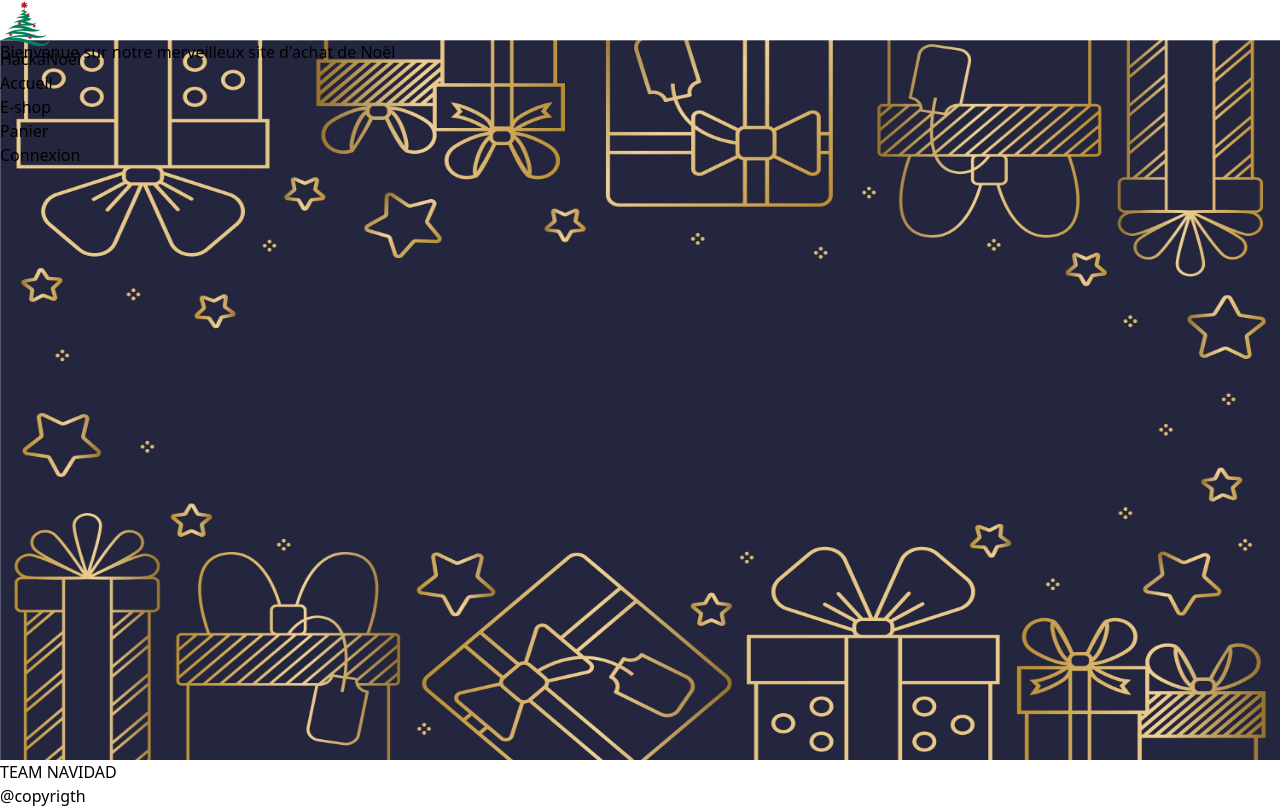
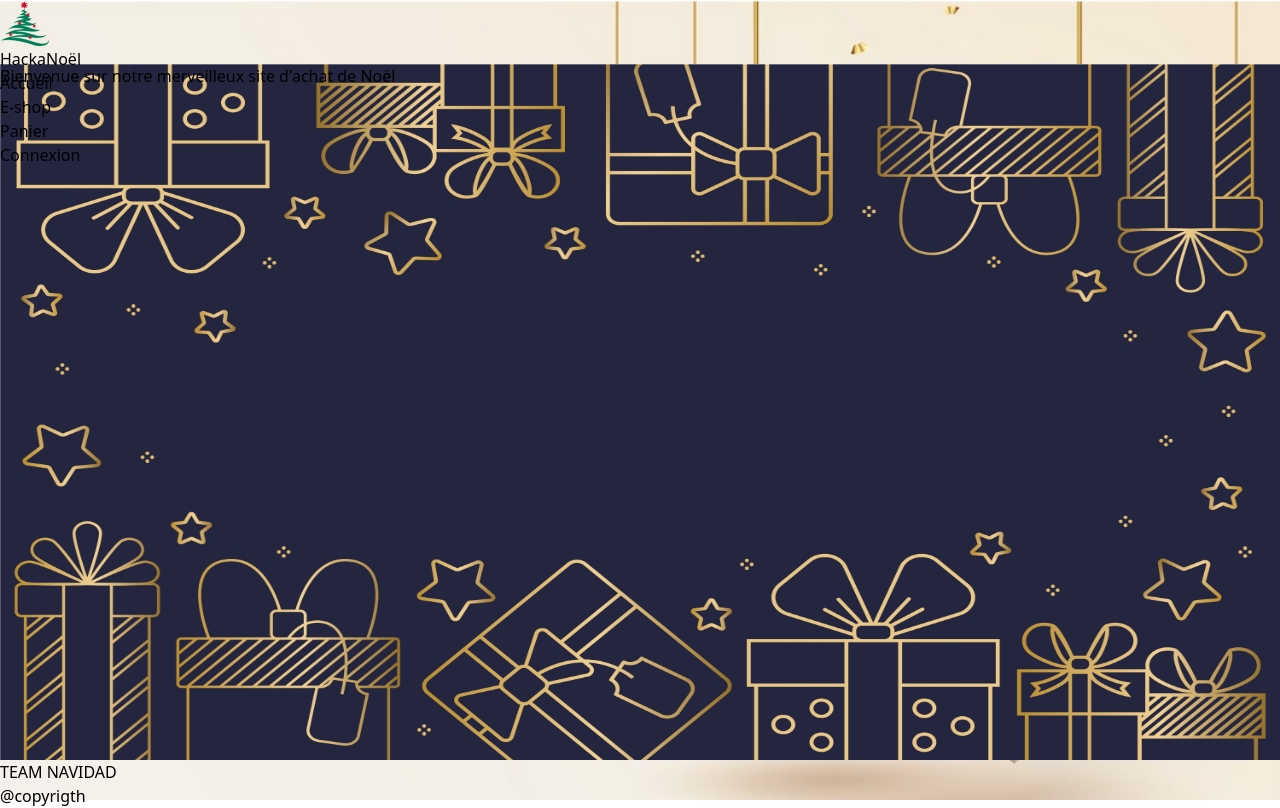
Before and after one commit to Enagrom5/Hackathon-wcs-1, a React (Vite) app: page / in a window 1280 px wide. Built offline with nearby package versions, Linux system fonts and the light colour scheme.

Commit message:
majnavfooter

```diff
--- a/src/App.css
+++ b/src/App.css
@@ -1,18 +1,26 @@
-#root{
+#root {
   height: 100vh;
 }
-.Navbar{
+
+.Footer {
   height: 5vh;
 }
-.Footer{
-  height: 5vh;
+.Accueil{
+  height: 87vh;
 }
-.Accueil,.E-shop{
-  height: 90vh;
-}
-.Accueil{
+.Accueil {
   background-image: url("./assets/BG1.jpg");
-  background-size: 100vw 90vh;
+  background-size: 100vw 87vh;
 
   background-repeat: no-repeat;
 }
+.Navbar {
+  background-image: url("./assets/navbg.png");
+  background-size: cover;
+  height: 8vh;
+}
+.Footer {
+  background-image: url("./assets/footerbg.png");
+  background-size: cover;
+  height: 5vh;
+}
```
